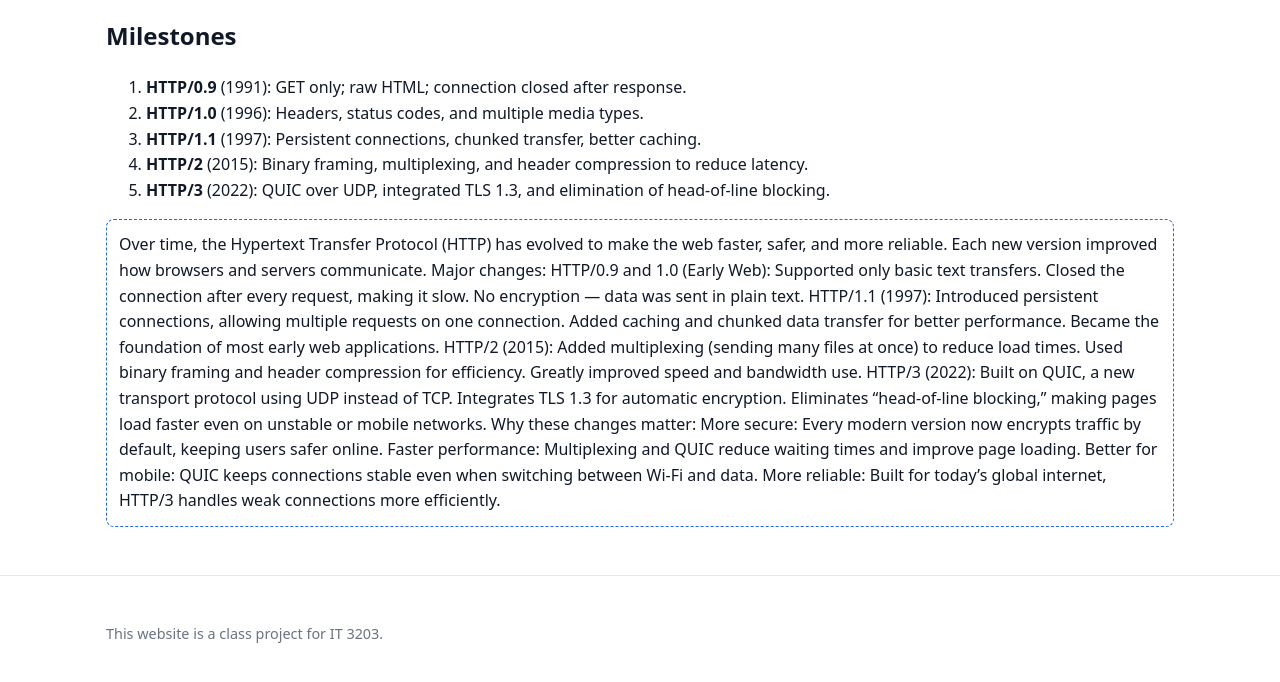
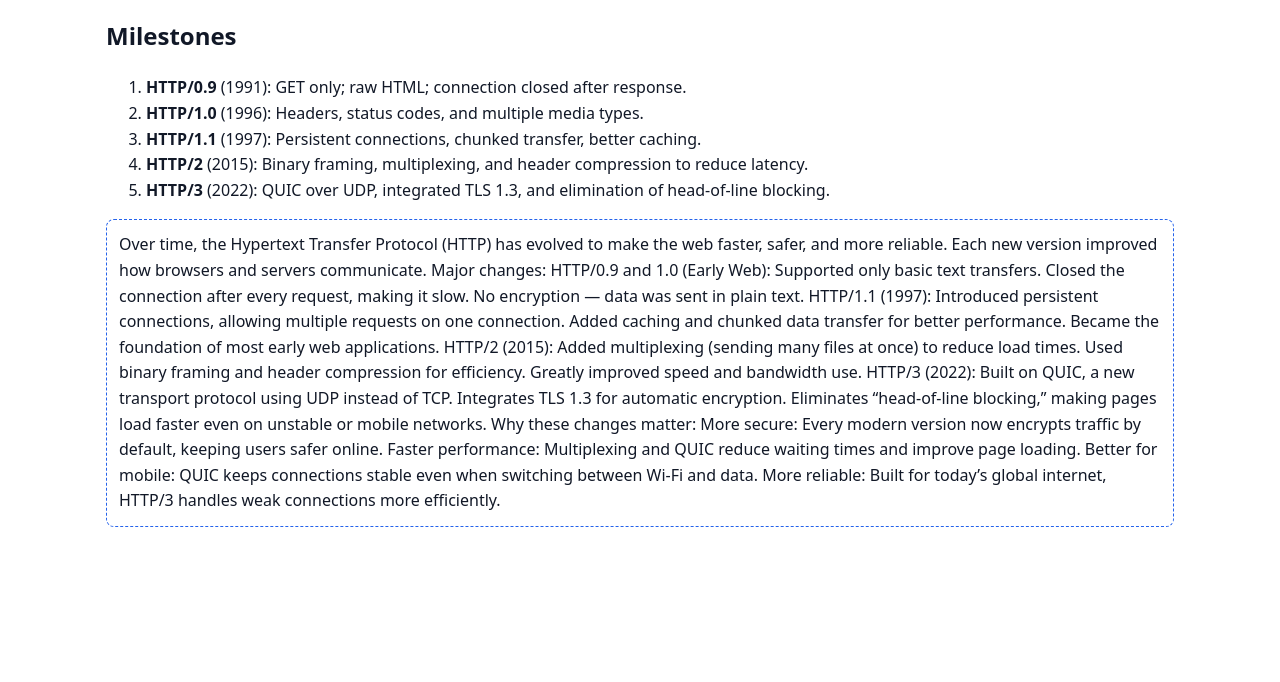
Before and after one commit to dianah7176/Project-Milestone1, a plain HTML site: page topic-evolution.html in a window 1280 px wide. Shown: the part 228-910 px from the top of the page. After the commit the page ends 800 px from the top, so only its background shows below. Drawn offline with Linux system fonts and the light colour scheme.

Commit message:
Update topic-evolution.html

```diff
--- a/topic-evolution.html
+++ b/topic-evolution.html
@@ -84,12 +84,3 @@ Better for mobile: QUIC keeps connections stable even when switching between Wi-
 More reliable: Built for today’s global internet, HTTP/3 handles weak connections more efficiently.</div>
     </article>
   </main>
-
-  <footer class="site-footer">
-    <div class="container small">
-      <p>This website is a class project for IT 3203.
-      </p>
-    </div>
-  </footer>
-</body>
-</html>
```
